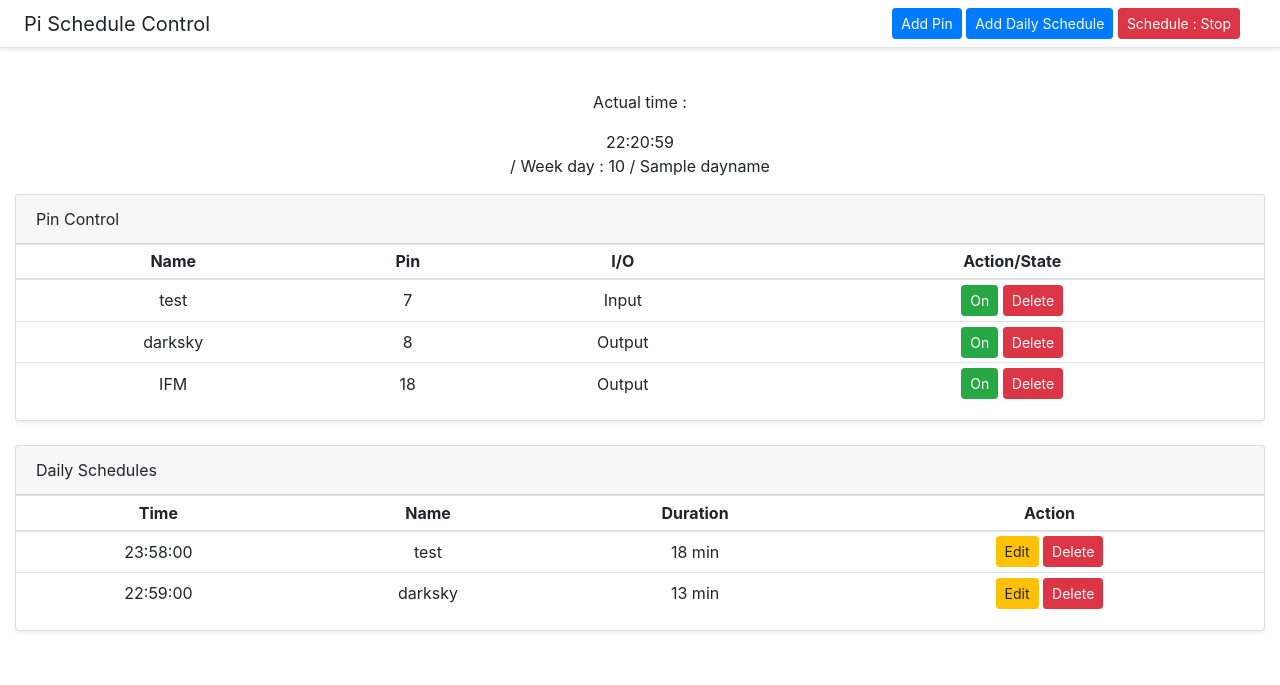
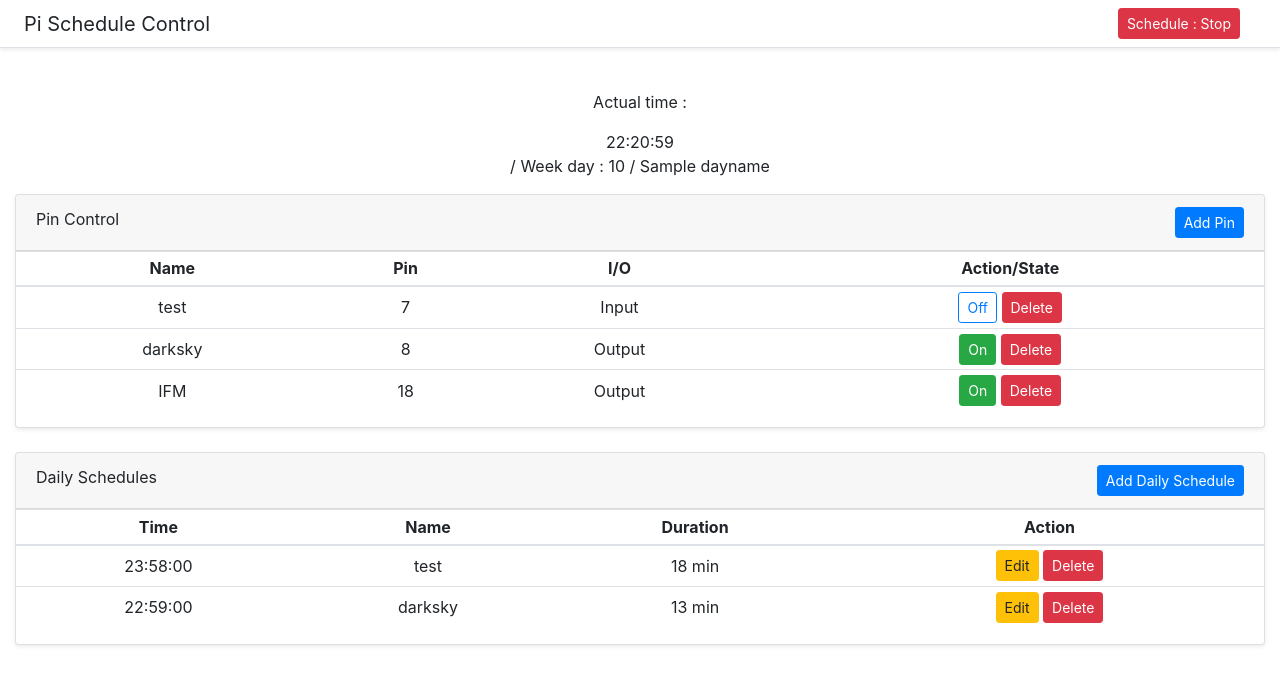
Before and after one commit to Azazel101/schedulePi, a Flask app: template app/templates/index.html in a window 1280 px wide. Shown: the top 685 px of the page. Run offline with Flask 2, Linux system fonts and the light colour scheme; data comes from the database, SQL or seed files in the repository; both versions use the stored data as it was after the commit; tables that the repository leaves empty hold one stand-in row (values such as "Sample post"); the template is opened without the code that fills it: values that come from a table or form of the project are taken from there, most other values are stand-ins (such as "Sample title", 1, 10 or a date in 2020); some libraries are stand-ins or nearby versions.

Commit message:
working on/off gpio

```diff
--- a/app/templates/index.html
+++ b/app/templates/index.html
@@ -19,8 +19,6 @@
 <div class="d-flex flex-column flex-md-row align-items-center p-2 px-md-4 mb-3 bg-white border-bottom shadow-sm">
   <h5 class="my-0 mr-md-auto font-weight-normal">Pi Schedule Control</h5>
   <nav class="my-2 my-md-0 mr-md-3">
-    <button type="button" class="btn btn-sm btn-primary" data-toggle="modal" data-target="#addpin">Add Pin</button>
-    <button type="button" class="btn btn-sm btn-primary" data-toggle="modal" data-target="#adddaily">Add Daily Schedule</button>
 <!--    <a class="p-2 text-dark" href="#">Features</a>
     <a class="p-2 text-dark" href="#">Enterprise</a>
     <a class="p-2 text-dark" href="#">Support</a>
@@ -55,6 +53,8 @@
       <div class="card mb-4 shadow-sm">
         <div class="card-header">
           Pin Control
+          <button type="button" class="btn btn-sm btn-primary float-right" data-toggle="modal" data-target="#addpin">Add Pin</button>
+
         </div>
     <table class="card-table table table-sm text-center">
         <thead>
@@ -75,7 +75,23 @@
                                      {% endif %}
             </td>
             <td class="align-middle">
-                <a class="btn btn-sm btn-success" href="{{ url_for('addpin') }}">On</a>
+              {% if pin.io == True %}
+
+                {% if pin_status[pin.pin] == True %}
+                    <a class="btn btn-sm btn-primary" href="{{ url_for('gpio_off', id=pin.pin) }}">Off</a> <!-- Output -->
+                {% else %}
+                    <a class="btn btn-sm btn-success" href="{{ url_for('gpio_on', id=pin.pin) }}">On</a> <!-- Output -->
+                {% endif %}
+
+              {% else %}
+
+                {% if pin_status[pin.pin] == True %}
+                    <a class="btn btn-sm btn-outline-success" href="#">On</a> <!-- Input -->
+                {% else %}
+                <a class="btn btn-sm btn-outline-primary" href="#">Off</a> <!-- Input -->
+                {% endif %}
+
+              {% endif %}
                 <a href="" class="btn btn-sm btn-danger" data-toggle="modal" data-target="#deletepin{{pin.id}}">Delete</a>
               </td>
           </tr>
@@ -108,6 +124,7 @@
       <div class="card mb-4 shadow-sm">
         <div class="card-header">
           Daily Schedules
+          <button type="button" class="btn btn-sm btn-primary float-right" data-toggle="modal" data-target="#adddaily">Add Daily Schedule</button>
         </div>
         <table class="card-table table table-sm text-center">
             <thead>
@@ -192,6 +209,7 @@
           </table>
         </div>
  </div>
+
 <!-- ADD PIN -->
  <div class="modal fade" id="addpin" tabindex="-1" role="dialog" aria-labelledby="exampleModalLabel" aria-hidden="true">
   <div class="modal-dialog" role="document">
@@ -270,8 +288,7 @@
   </div>
 </div>
 
-<!-- Scripts
-–––––––––––––––––––––––––––––––––––––––––––––––––– -->
+<!-- Scripts –––––––––––––––––––––––––––––––––––––––––––––––––– -->
 <script src="{{ url_for('static', filename='js/jquery-3.4.1.min.js') }}"></script>
 <script src="{{ url_for('static', filename='js/bootstrap.min.js') }}"></script>
 
```
Also changed, not shown: app/views.py (+29 -1 lines), app/database.db.
